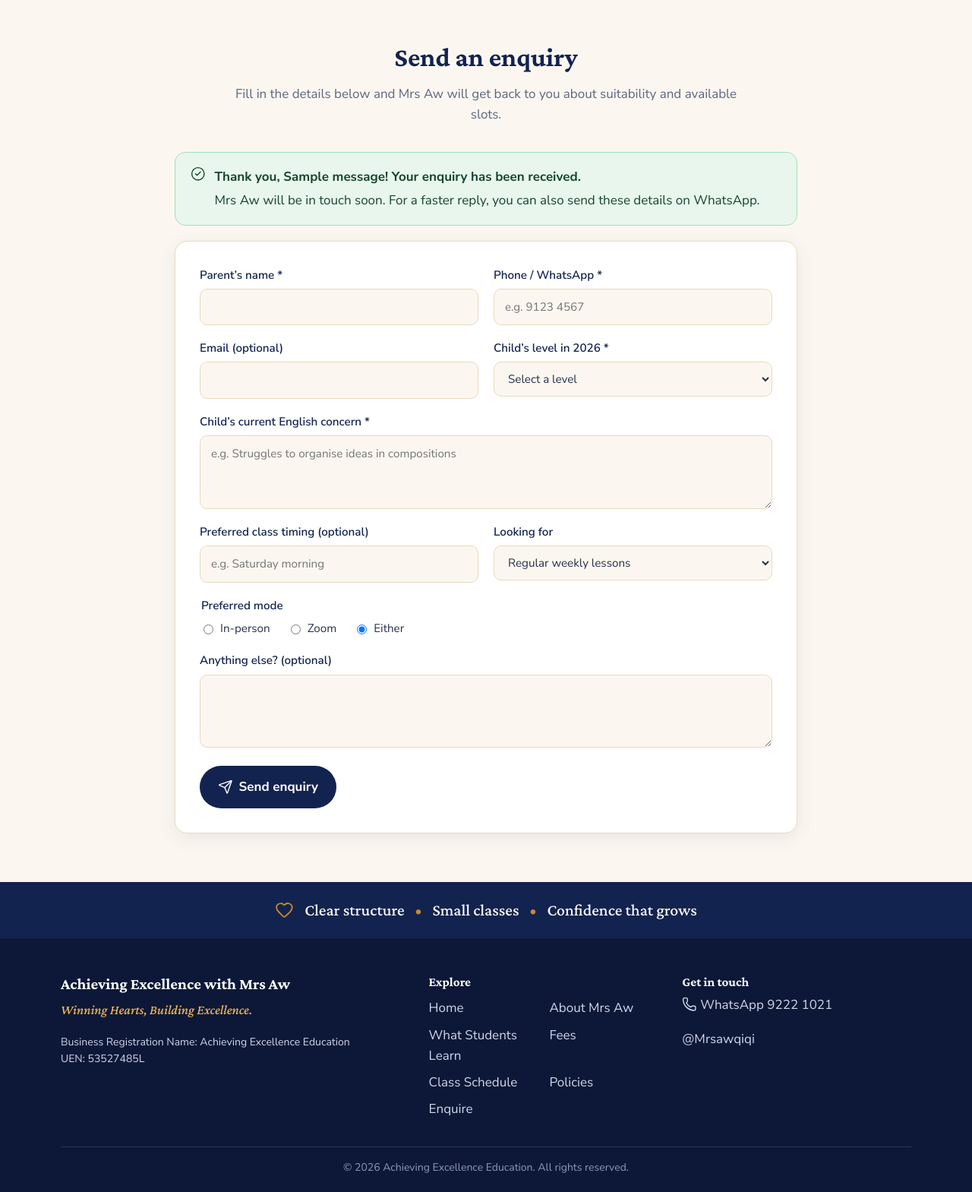
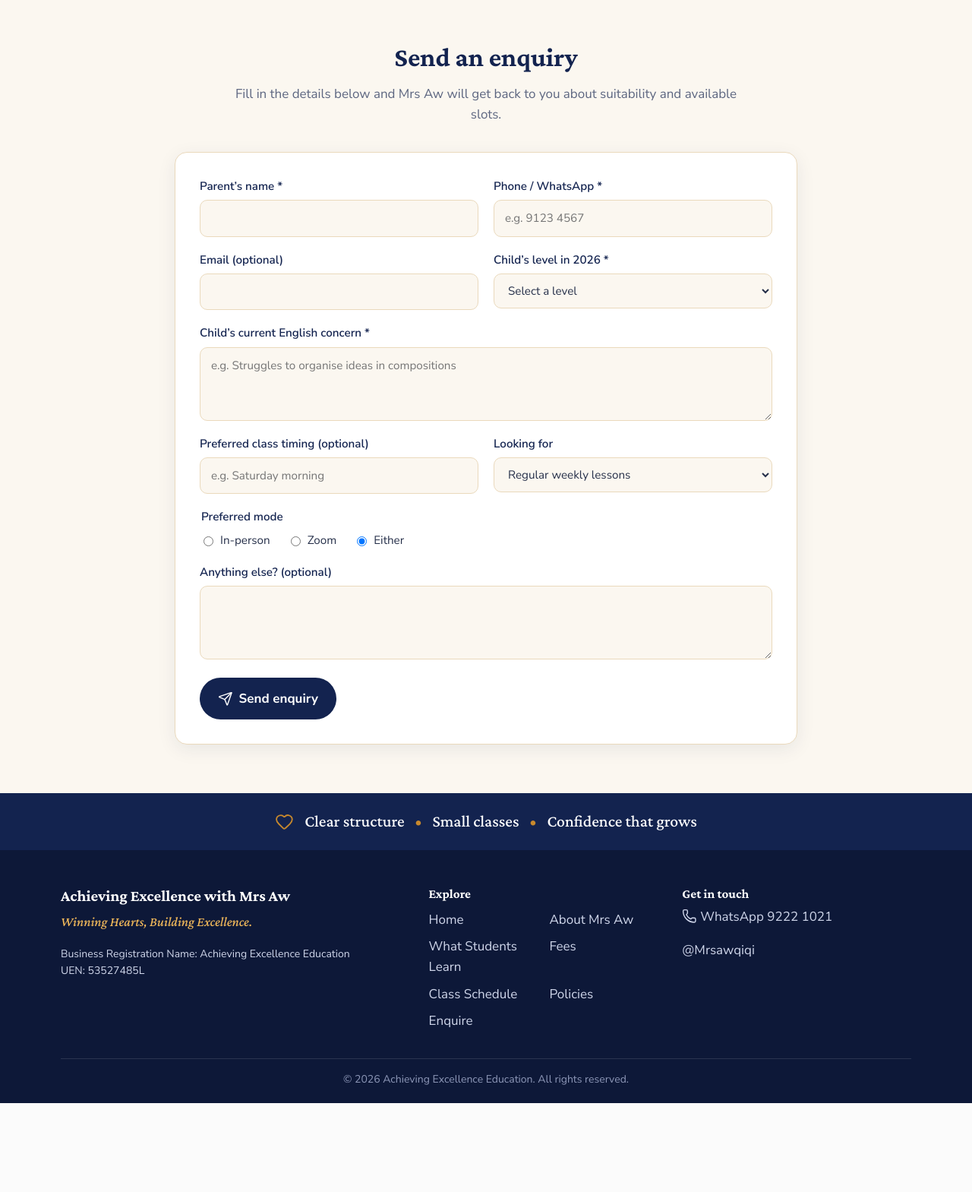
Before and after one commit to MrsAwQiQi/ace_website, a Flask app: page /enquire in a window 1280 px wide. Shown: the part 1617-3186 px from the top of the page at 76% size. After the commit the page ends 3069 px from the top, so only its background shows below. Run offline with Flask 3, Linux system fonts and the light colour scheme; one stand-in notice (Sample message) is shown; some libraries are stand-ins or nearby versions.

Commit message:
Send enquiries straight to WhatsApp
After a valid enquiry is submitted, open WhatsApp with the message
pre-filled instead of showing a second 'Send on WhatsApp' button.

Co-Authored-By: Claude Opus 5.5 <noreply@anthropic.com>

```diff
--- a/app.py
+++ b/app.py
@@ -11,7 +11,7 @@ from datetime import datetime
 from pathlib import Path
 from urllib.parse import quote
 
-from flask import Flask, flash, redirect, render_template, request, url_for
+from flask import Flask, redirect, render_template, request, url_for
 
 app = Flask(__name__)
 app.secret_key = os.environ.get("SECRET_KEY", "dev-only-change-me")
@@ -247,10 +247,9 @@ def enquire():
                     writer.writerow({"submitted_at": datetime.now().isoformat(timespec="seconds"), **data})
             except OSError:  # read-only hosts like Vercel: skip saving, the WhatsApp hand-off still works
                 app.logger.warning("Could not save enquiry to %s", ENQUIRIES_FILE)
-            flash(data["parent_name"], "success")
-            return redirect(url_for("enquire", wa=_whatsapp_text(data)) + "#contact-form")
+            return redirect(f"{BUSINESS['whatsapp_link']}?text={_whatsapp_text(data)}")
     return render_template("enquire.html", page="enquire", reviews=REVIEWS, levels=LEVEL_OPTIONS,
-                           form=data, errors=errors, wa_text=request.args.get("wa"))
+                           form=data, errors=errors)
 
 
 if __name__ == "__main__":
--- a/templates/enquire.html
+++ b/templates/enquire.html
@@ -68,19 +68,6 @@
       <p>Fill in the details below and Mrs Aw will get back to you about suitability and available slots.</p>
     </div>
 
-    {% with messages = get_flashed_messages(with_categories=true) %}
-      {% for category, name in messages if category == 'success' %}
-        <div class="alert success">
-          <i data-lucide="circle-check"></i>
-          <div>
-            <strong>Thank you, {{ name }}! Your enquiry has been received.</strong>
-            <p>Mrs Aw will be in touch soon. For a faster reply, you can also send these details on WhatsApp.</p>
-            {% if wa_text %}<a class="btn btn-whatsapp" target="_blank" rel="noopener" href="{{ biz.whatsapp_link }}?text={{ wa_text }}"><i data-lucide="phone"></i> Send on WhatsApp</a>{% endif %}
-          </div>
-        </div>
-      {% endfor %}
-    {% endwith %}
-
     {% if errors %}<div class="alert error"><i data-lucide="circle-alert"></i> Please check the highlighted fields.</div>{% endif %}
 
     <form class="card contact-form" method="post" action="{{ url_for('enquire') }}#contact-form" novalidate>
```
